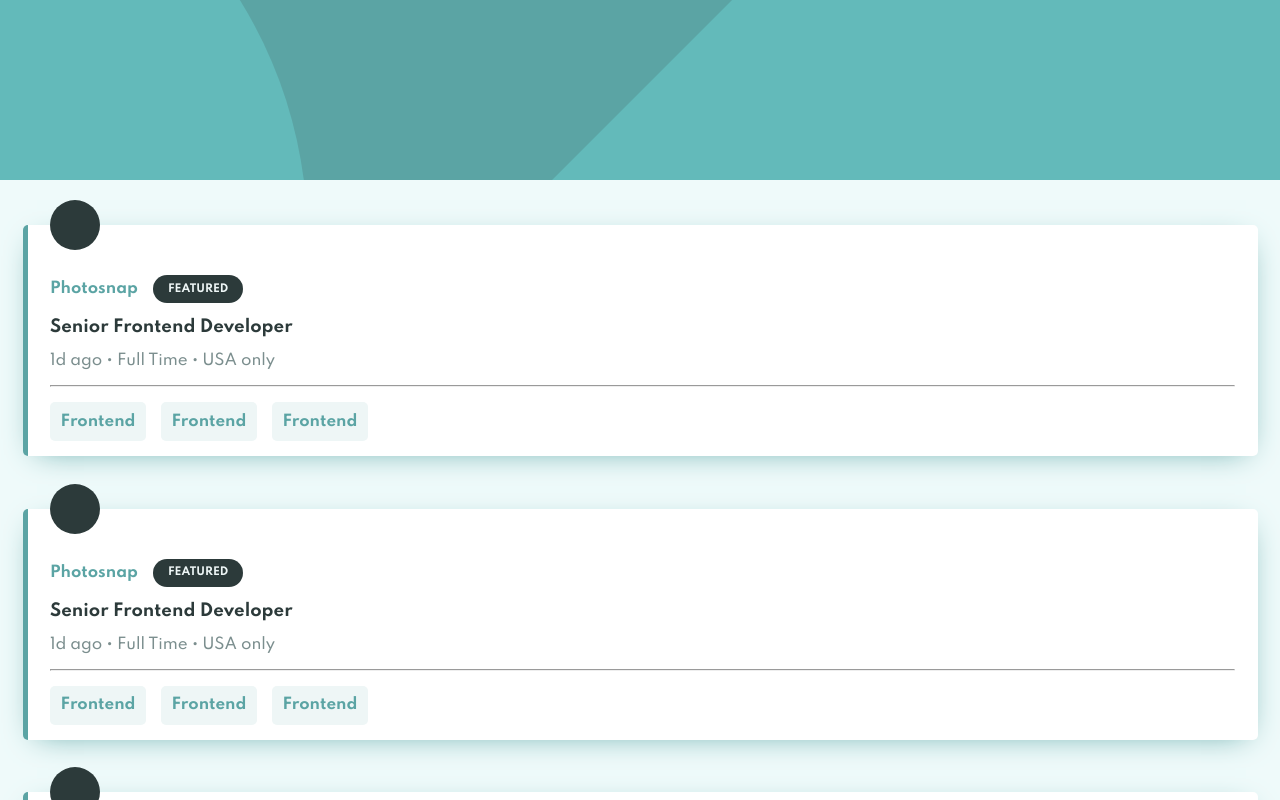
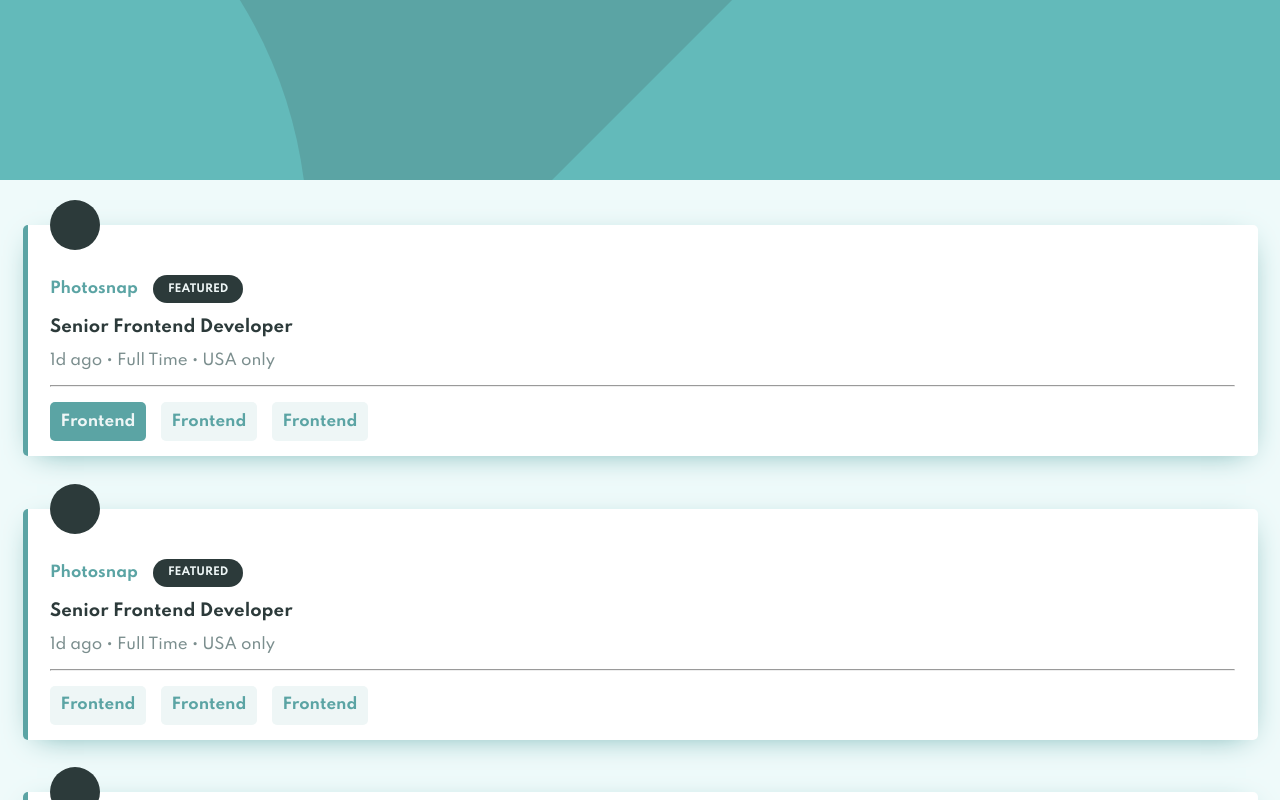
Before and after one commit to Lopez089/job-listing, a React (Create React App) app: page / in a window 1280 px wide. In both pictures the pointer is over the element 97 px from the left and 421 px from the top of the page. Shown: the top 800 px of the page. Built offline with nearby package versions, Linux system fonts and the light colour scheme.

Commit message:
hober tab languaje

```diff
--- a/src/components/tab/tab-languaje.scss
+++ b/src/components/tab/tab-languaje.scss
@@ -3,4 +3,13 @@
   padding: 0.7rem;
   border-radius: var(--border-radius);
   margin: 0rem 1rem 1rem 0rem;
+  cursor: pointer;
 }
+
+.tab-languaje:hover {
+  background-color: var(--Dark-Cyan);
+  .h2 {
+    @extend .h2;
+    color: var(--Light-Grayish-Cyan-Filter-Table);
+  }
+}
```
